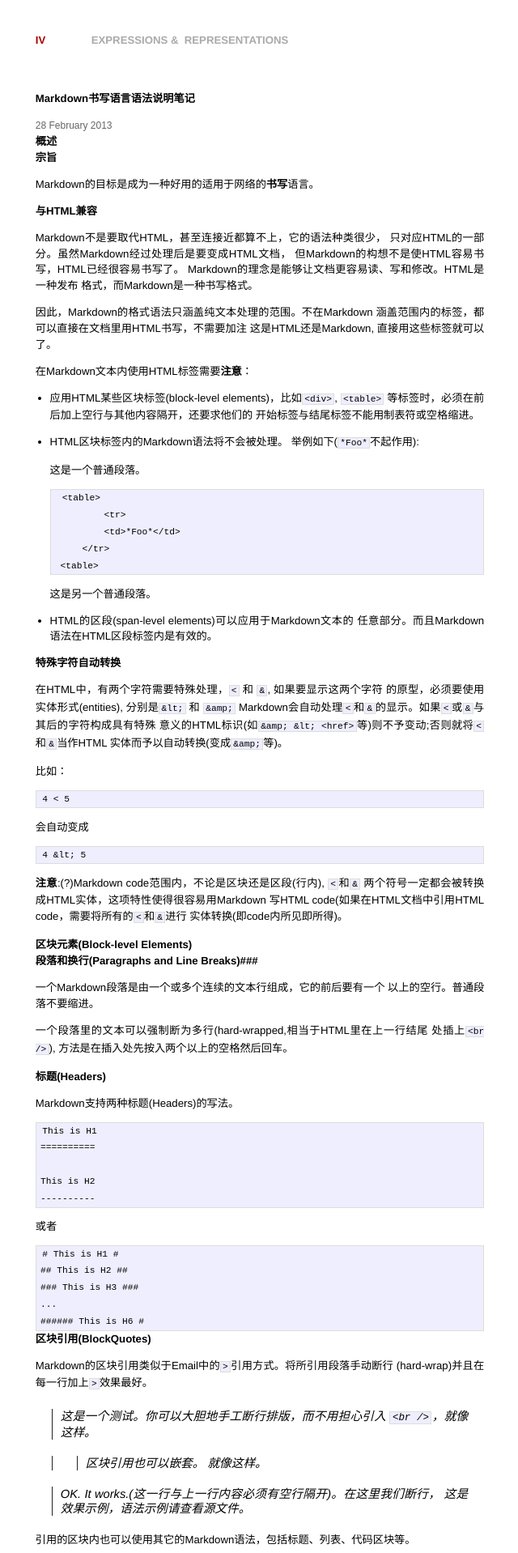
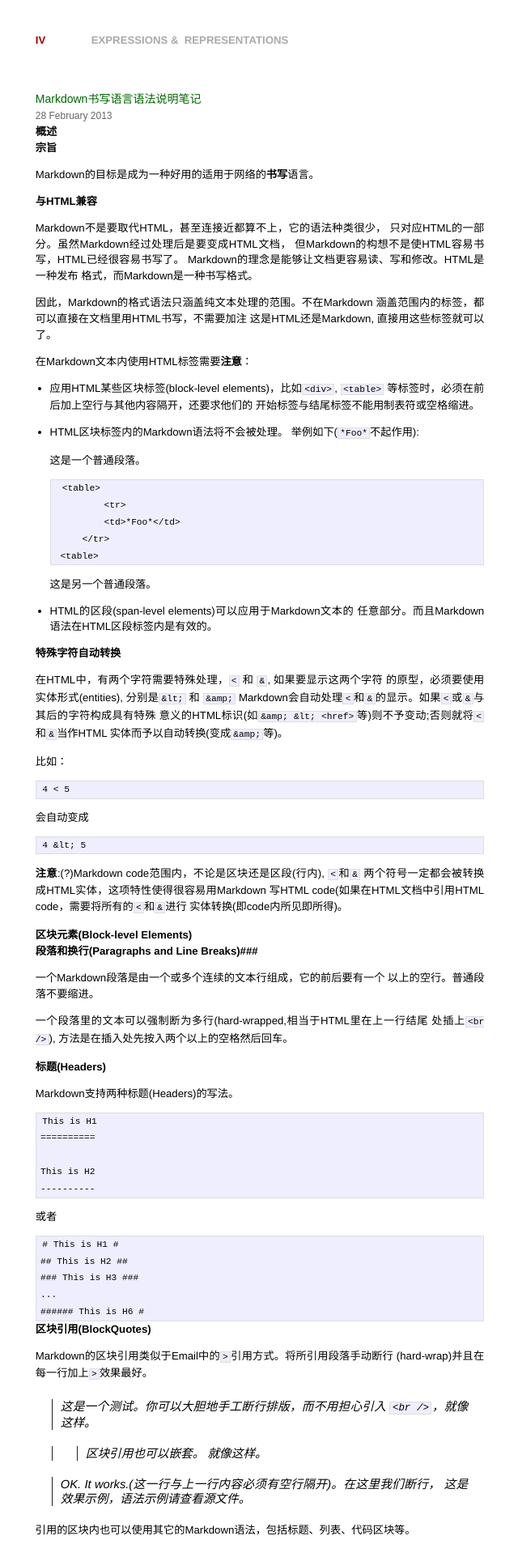
Before and after one commit to kidlj/awei, a Jekyll site: the page built from _posts/2013-02-28-markdown-syntax-revision.markdown, in a window 1280 px wide. Shown: the top 1918 px of the page at 81% size, without its empty margins (319-959 px from the left). Built offline with Jekyll 4.4.1, drawn with Linux system fonts in a browser that asks for light colours; Markdown is read by kramdown in place of the engine named in the settings.

Commit message:
note-header tweak

```diff
--- a/_layouts/post.html
+++ b/_layouts/post.html
@@ -4,8 +4,12 @@
 
 <div id="post">
 
-	<h1 class="posttitle">{{ page.title }}</h1>
-	<span class="date">{{ page.date | date_to_long_string }}</span>
+  <div class="note-header">
+	<h1>{{ page.title }}</h1>
+	  <div>
+		<span class="date">{{ page.date | date_to_long_string }}</span>
+	  </div>
+  </div>
 
 	{{ content }}
 
```
